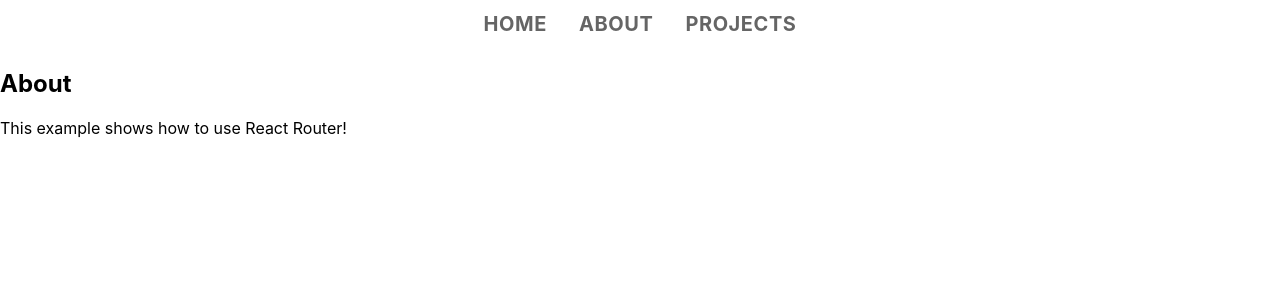
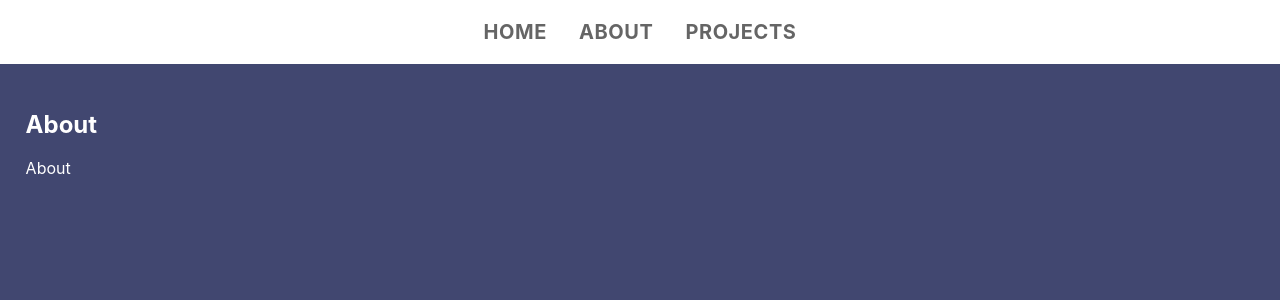
Before and after one commit to ananyaseelam/ananyaseelam.github.io, a React (Create React App) app: page /about in a window 1280 px wide. Shown: the top 300 px of the page. Built offline with nearby package versions, Linux system fonts and the light colour scheme.

Commit message:
Adding page colors

```diff
--- a/src/pages/About.jsx
+++ b/src/pages/About.jsx
@@ -1,10 +1,15 @@
 import React from 'react';
 import NavBar from '../components/NavBar/NavBar';
+import './Page.css';
+
+
 const About = () => (
   <div className="container-about">
     <NavBar />
-    <h2>About</h2>
-    This example shows how to use React Router!
+    <div className="content-container">
+      <h2>About</h2>
+      About
+    </div>
   </div>
 );
 
--- a/src/pages/Page.css
+++ b/src/pages/Page.css
@@ -6,11 +6,17 @@
 }
 
 .container-about{
-
+  height: 100vw;
+  color: white;
+  /* background: linear-gradient(90deg, #DC9E82 50%, white 50%); */
+  background-color: #414770;
 }
 
 .container-projects{
-
+  height: 100vw;
+  color: white;
+  /* background: linear-gradient(90deg, #DC9E82 50%, white 50%); */
+  background-color: #679289;
 }
 
 .name{
--- a/src/pages/Projects.jsx
+++ b/src/pages/Projects.jsx
@@ -1,9 +1,11 @@
 import React from 'react';
 import NavBar from '../components/NavBar/NavBar';
+import './Page.css';
+
 const Projects = () => (
-  <div>
+  <div className="container-projects">
     <NavBar />
-    <div className="container-projects">
+    <div className="content-container">
       <h2>Projects</h2>
       This example shows how to use React Router!
     </div>
```
Also changed, not shown: src/pages/color-block-bg.jpeg (deleted).
